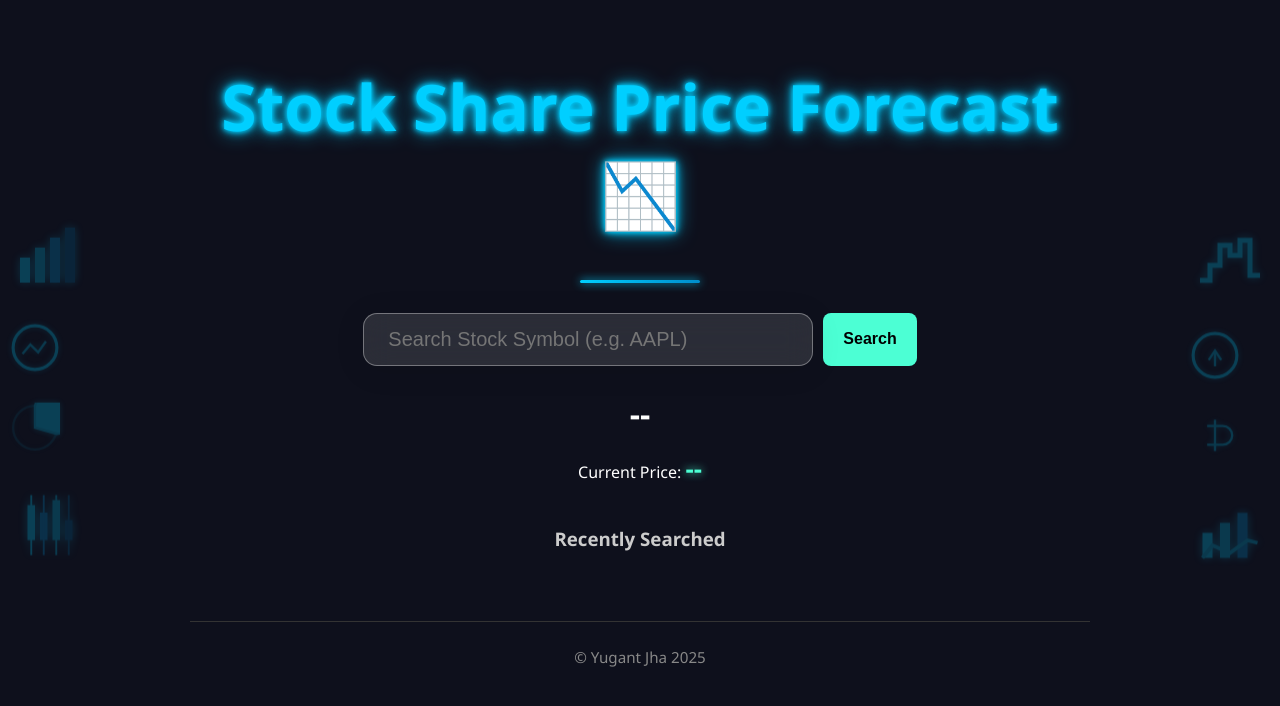
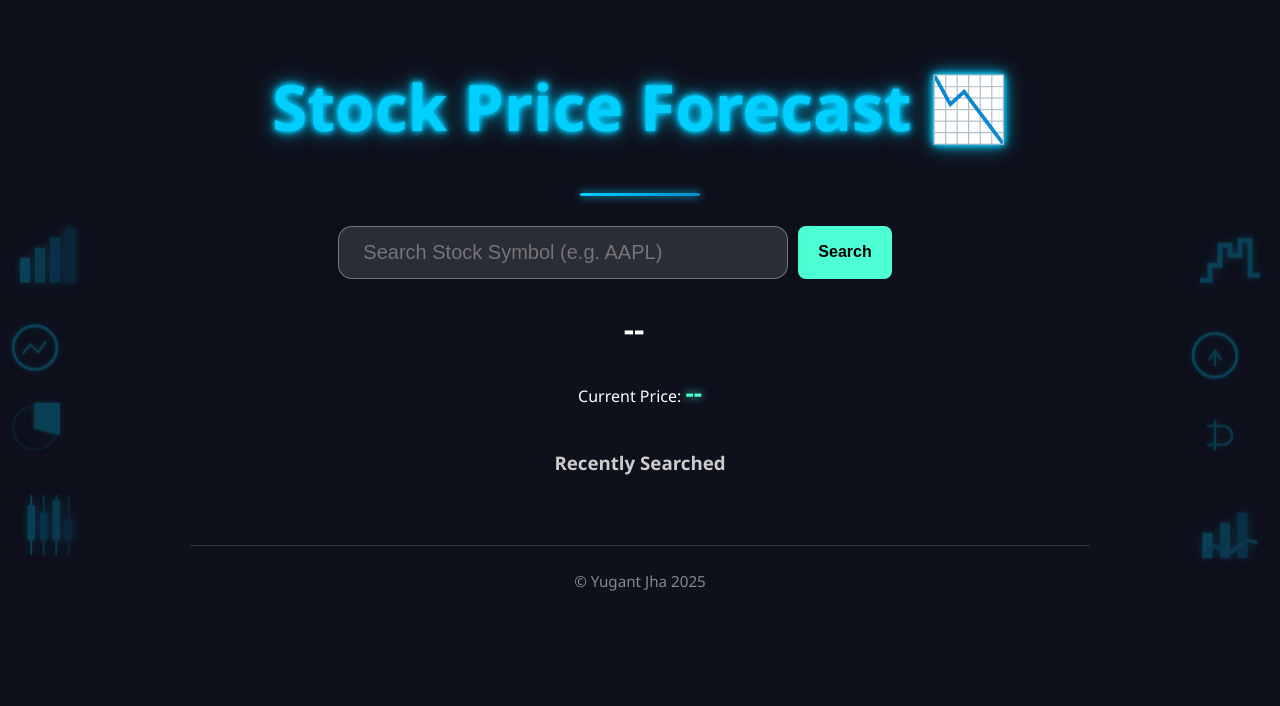
Before and after one commit to Yugant20/stockpriceforecast, a plain HTML site: page index.html in a window 1280 px wide. Drawn offline with nearby package versions, Linux system fonts and the light colour scheme; no server answers.

Commit message:
Update index.html

```diff
--- a/index.html
+++ b/index.html
@@ -3,26 +3,29 @@
 <head>
   <meta charset="UTF-8">
   <meta name="viewport" content="width=device-width, initial-scale=1.0" />
-  <title>Stock Forecast by Yugant</title>
+  <title>Stock Forecast | Yugant Jha</title>
   <link rel="stylesheet" href="style.css" />
 </head>
 <body>
   <div id="particles-js"></div>
   <div class="app-container">
     <header>
-      <h1>Stock Share Price Forecast 📉 </h1>
+      <h1>Stock Price Forecast 📉 </h1>
     </header>
-
     <section class="search-bar">
-      <input type="text" id="symbolInput" placeholder="Search Stock Symbol (e.g. AAPL)" />
+      <input type="text" id="symbolInput" placeholder="Search Stock Symbol (e.g. AAPL)" autocomplete="off" />
       <button id="searchBtn">Search</button>
+      <ul id="suggestionsList" class="suggestions"></ul>
     </section>
 
-    <section id="currentDisplay" class="current-display">
-      <h2 id="currentSymbol">--</h2>
+     <section id="currentDisplay" class="current-display">
+      <div style="display: flex; justify-content: center; align-items: center; gap: 12px; flex-wrap: wrap;">
+      <h2 id="currentSymbol" style="margin: 0;">--</h2>
+      <img id="stockLogo" style="height:60px;" />
+     </div>
       <p>Current Price: <span id="currentPrice">--</span></p>
-      <button id="forecastBtn" style="display:none;">View Forecast</button>
-    </section>
+     <button id="forecastBtn" style="display:none;">View Forecast</button>
+   </section>
 
     <section class="chart-section" style="display: none;">
       <canvas id="forecastChart"></canvas>
```
